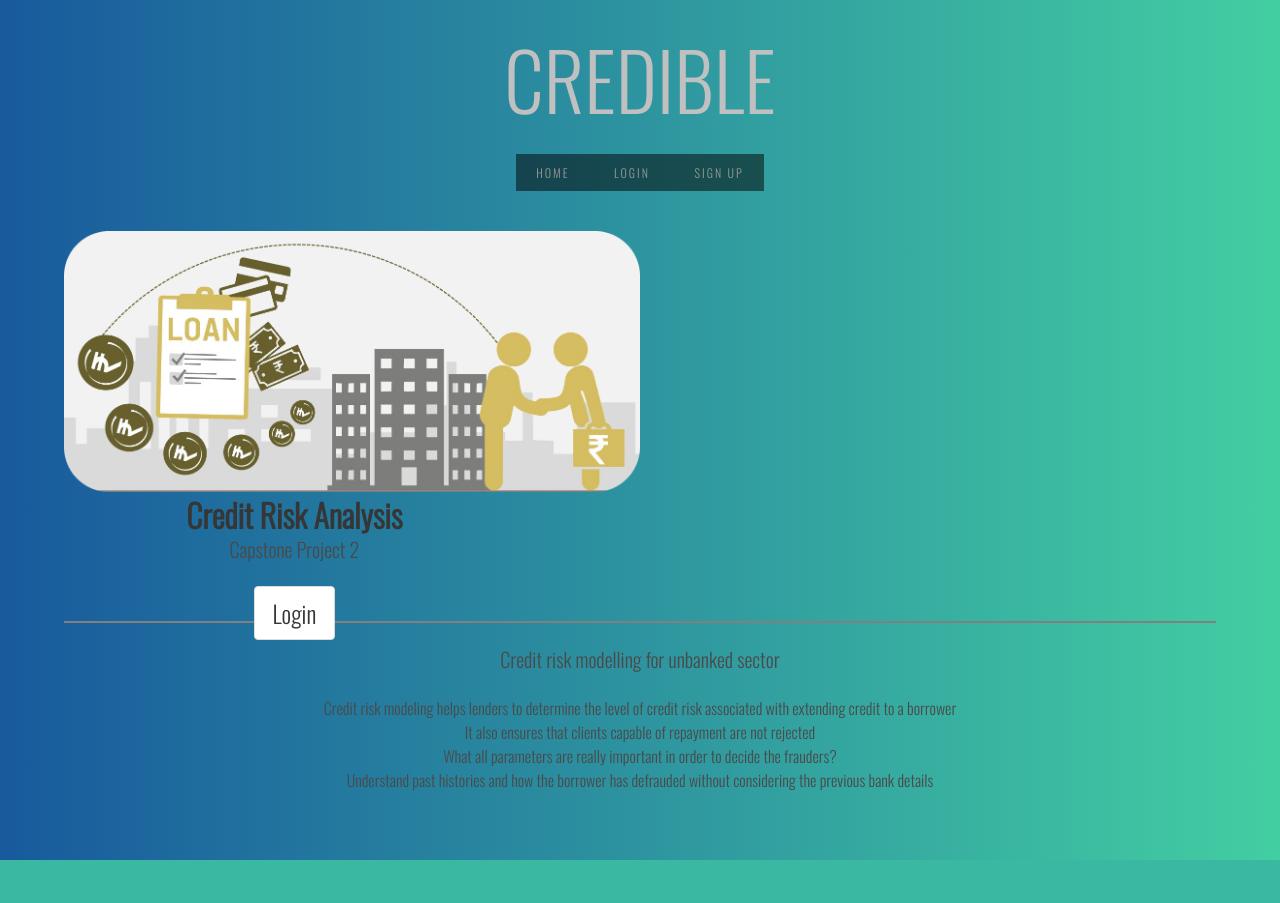
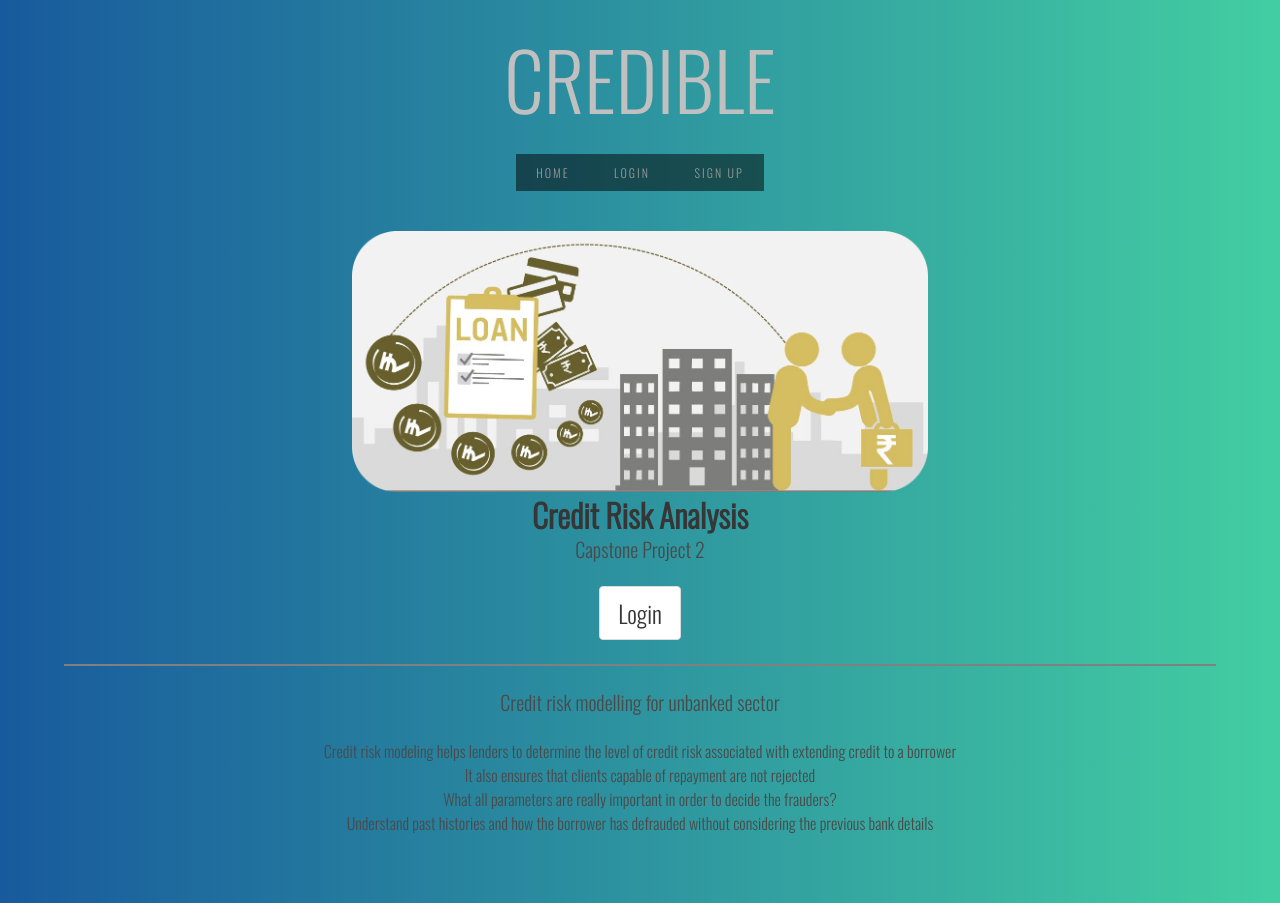
Before and after one commit to himanshunikhare-zz/Credit-risk-analysis, a Flask app: page / in a window 1280 px wide. Before the commit the page ends 860 px from the top, so only its background shows below. Run offline with Flask 2, Linux system fonts and the light colour scheme.

Commit message:
UI updated

```diff
--- a/project/templates/index.html
+++ b/project/templates/index.html
@@ -2,11 +2,11 @@
 
 {% block content %}
   <div class="flex-container">
-    <div style="vertical-align: middle; align-content:flex-start;  width:50% ">
-      <img src="../static/css/background.png" alt="" srcset="">
+    <div class="is-align-content-center	">
+      <img src="../static/css/background.png" width="50%" alt="" srcset="">
     </div>
 
-    <div style="align-content:flex-end; color:black; width:40%; height:100px ">
+    <div style="color:black;" class="is-align-content-center	">
       <h2 class="title">
         Credit Risk Analysis
       </h2>
@@ -21,7 +21,7 @@
   </div>
 
 <hr>
-<section class="is-left">
+<section>
     <h2 class='subtitle'>Credit risk modelling for unbanked sector
     </h2>
     <ul>
```
